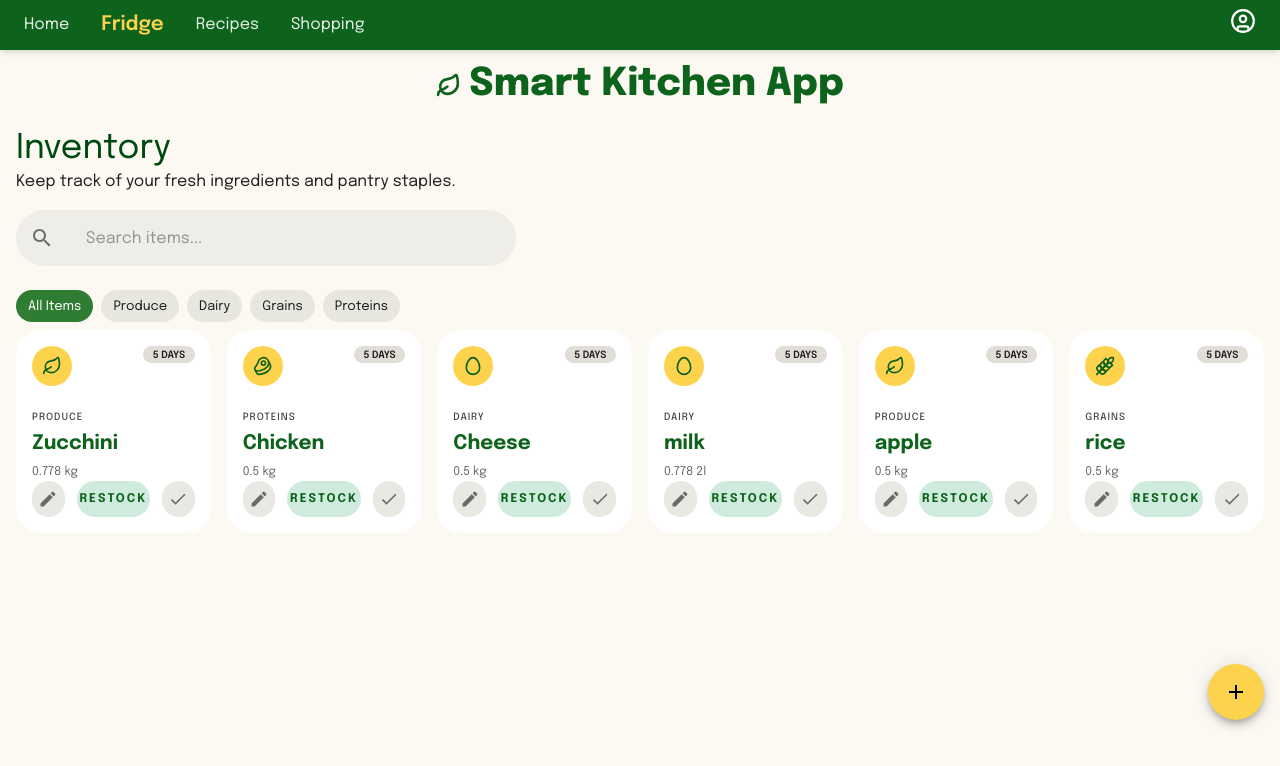
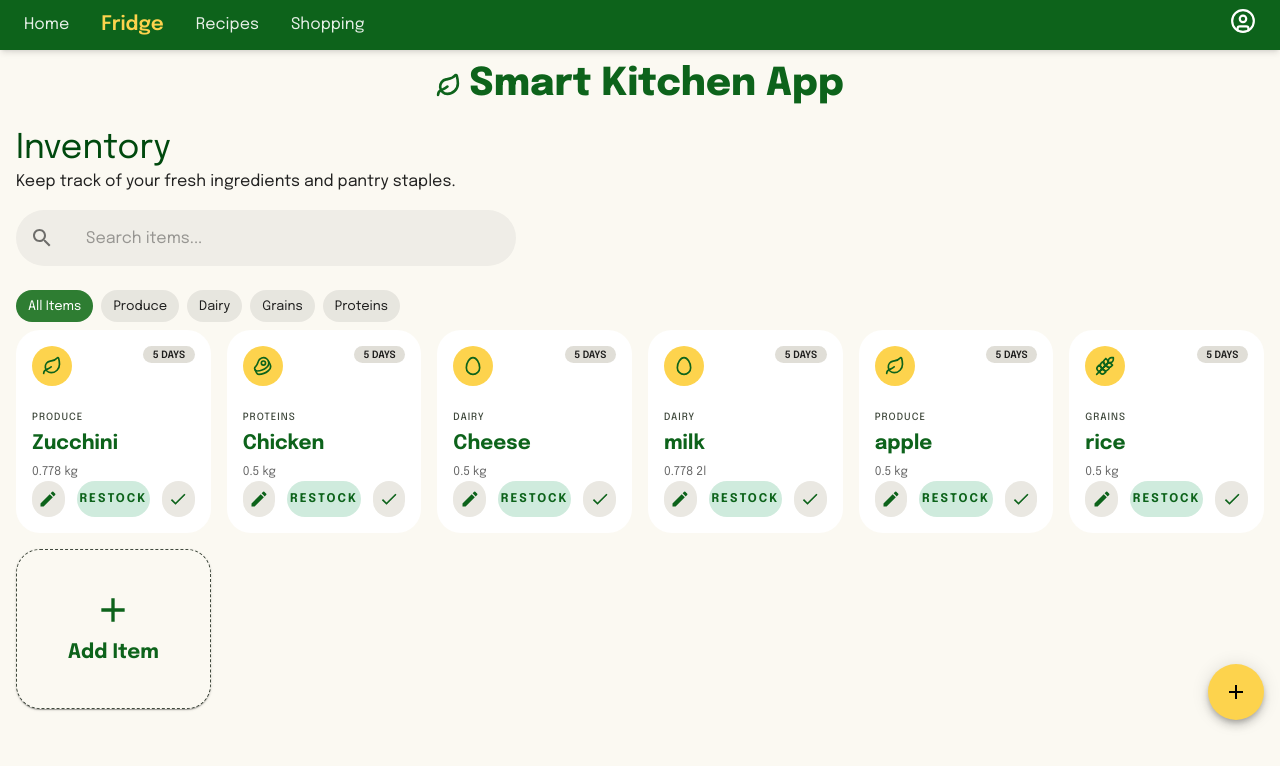
Before and after one commit to Code-the-Dream-School/l-group-practicum-team3, a React (Vite) app in the folder frontend/: page /fridge in a window 1280 px wide. Shown: the top 766 px of the page. Built offline with nearby package versions, Linux system fonts and the light colour scheme; a web font is replaced by a local one.

Commit message:
added Add Item card

```diff
--- a/frontend/src/components/fridge/ItemCard.jsx
+++ b/frontend/src/components/fridge/ItemCard.jsx
@@ -113,6 +113,7 @@ export default function ItemCard({item}) {
           <IconButton
             sx={{
               bgcolor: "#EAE8E2",
+              color: "primary.main",
               px: 0.8,
               height: 36,
               borderRadius: "999px"
@@ -124,7 +125,7 @@ export default function ItemCard({item}) {
           <Button
             sx={{
               bgcolor: "#CFEBDD",
-              color: "#0D631B",
+              color: "primary.main",
               fontWeight: 700,
               fontSize: {
                 xs: 10,
@@ -144,6 +145,7 @@ export default function ItemCard({item}) {
           <IconButton
             sx={{
               bgcolor: "#EAE8E2",
+              color: "primary.main",
               px: 0.8,
               height: 36,
               borderRadius: "999px"
--- a/frontend/src/pages/private/Fridge.jsx
+++ b/frontend/src/pages/private/Fridge.jsx
@@ -1,5 +1,5 @@
 import { useState } from "react";
-import { Box, Typography, Grid, Fab, Tooltip } from "@mui/material";
+import { Box, Typography, Grid, Fab, Tooltip, Card, CardContent } from "@mui/material";
 import AddIcon from "@mui/icons-material/Add";
 
 import AppLogo from "../../components/AppLogo";
@@ -114,6 +114,46 @@ export default function Fridge() {
             </Grid>
           ))
         }
+
+        {/* Add Item Card */}
+
+        <Grid
+          size={{
+            xs: 6,
+            sm: 4,
+            md: 3,
+            lg: 2,
+          }}
+        >
+          <Card
+            sx={{
+              height: "100%",
+              minHeight: 160,
+              bgcolor: "background.default",
+              borderRadius: "24px",
+              display: "flex",
+              alignItems: "center",
+              justifyContent: "center",
+              cursor: "pointer",
+              border: "1px dashed",
+              borderColor: "#40493D",
+              transition: "0.2s",
+              "&:hover": {
+                transform: "scale(1.02)",
+
+              }
+            }}
+          >
+            <Box sx={{textAlign: "center"}}>
+              <AddIcon sx={{fontSize: 40, color: "primary.main",}} />
+              <Typography sx={{mt: 1, color: "primary.main", fontSize: 20, fontWeight: "bold"}}>
+                Add Item
+              </Typography>
+            </Box>
+
+          </Card>
+        </Grid>
+
         {
           filteredItems.length === 0 && (
             <Box mt={4} width="100%" sx={{textAlign: "center"}}>
```
